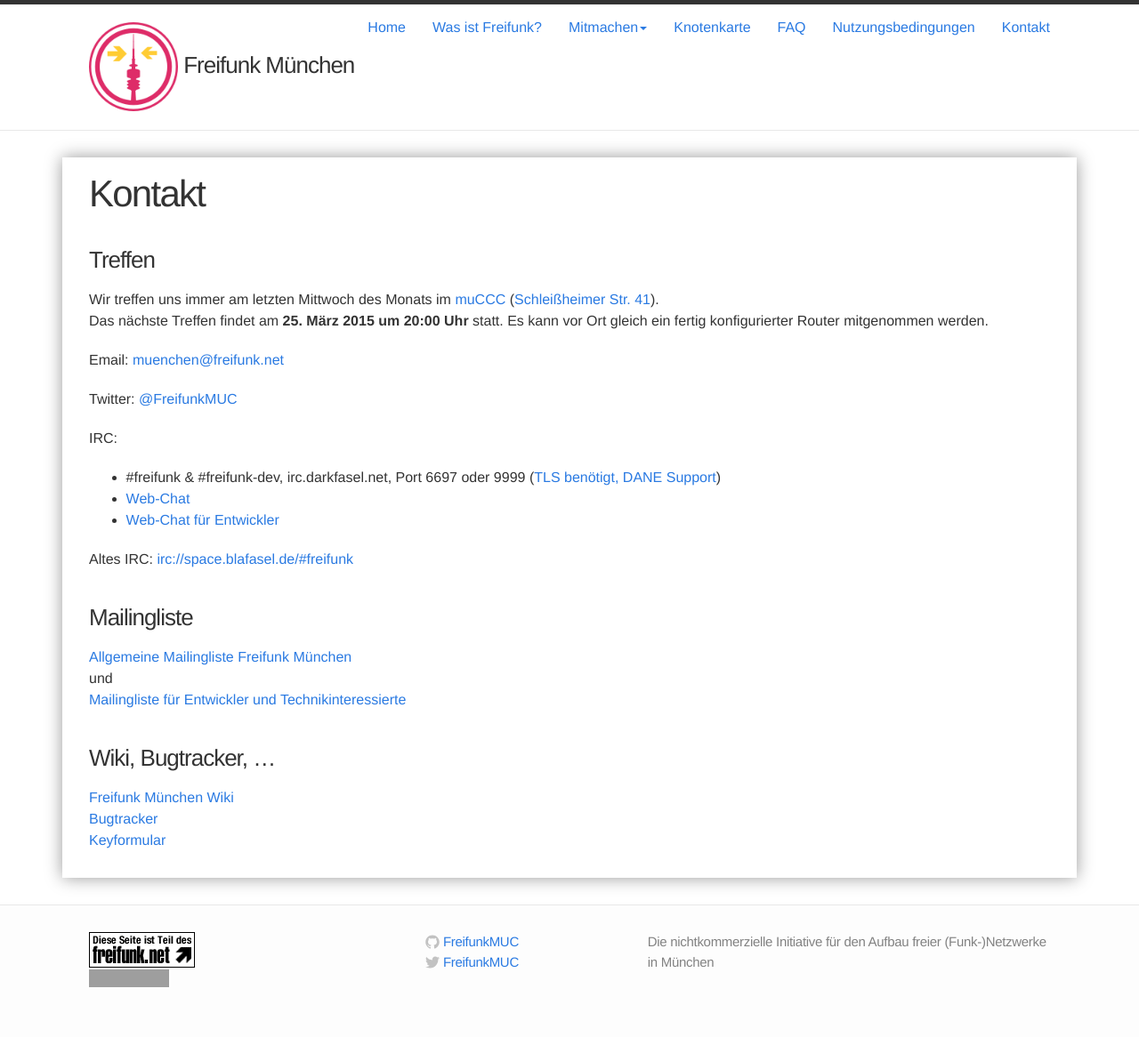
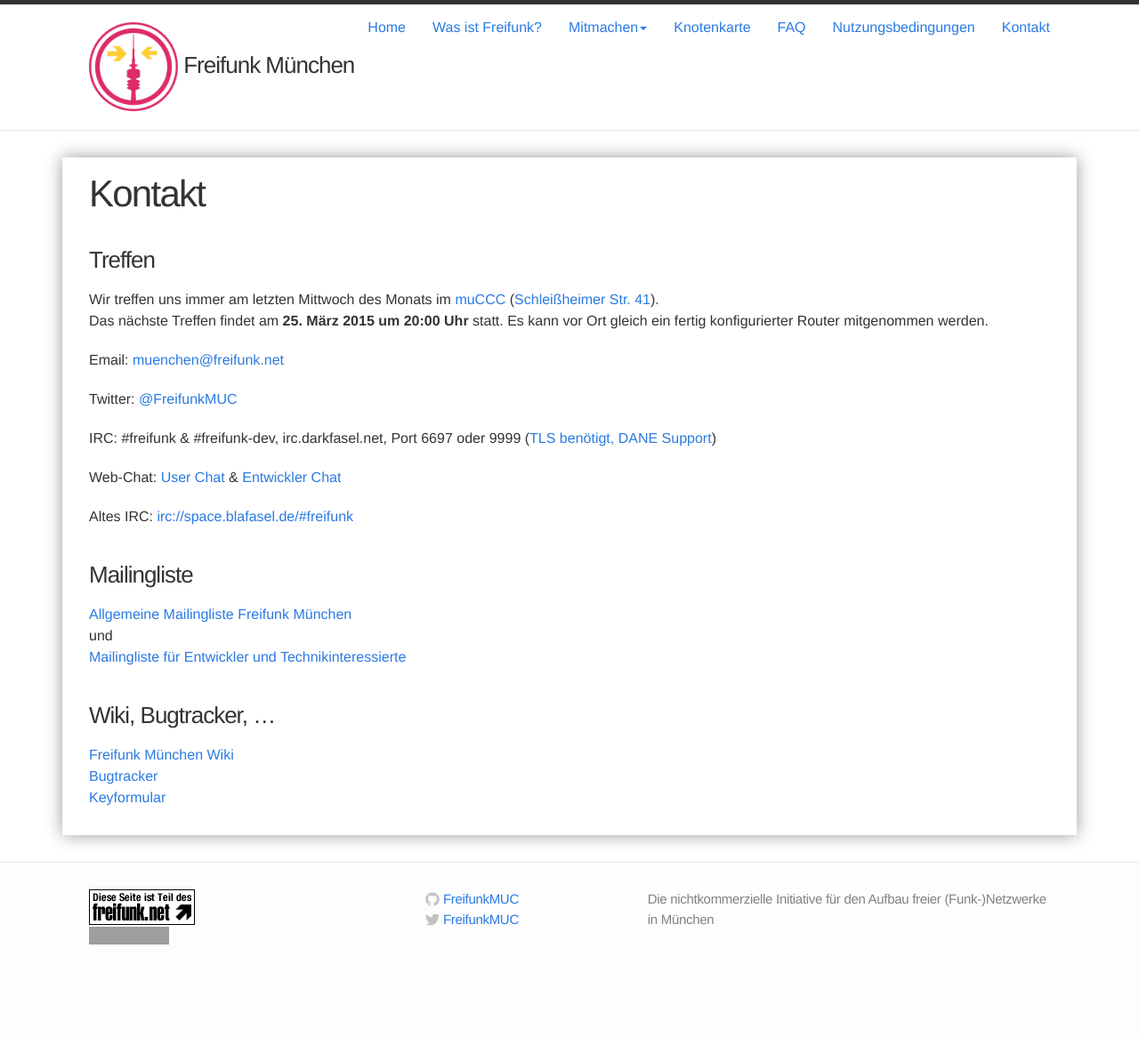
Before and after one commit to freifunkMUC/freifunkmuc.github.io, a Jekyll site: the page built from kontakt.md, in a window 1280 px wide. Shown: the whole page at 89% size. Built offline with Jekyll 4.4.1, drawn with Linux system fonts in a browser that asks for light colours; nearby versions of some CDN libraries; a style sheet for code colours, icons or effects is not loaded; after the commit the page ends 1118 px from its top, so only the background shows below that; grey boxes are pictures that could not be loaded.

Commit message:
This is not really markdown…

```diff
--- a/kontakt.md
+++ b/kontakt.md
@@ -10,10 +10,9 @@ Email: [muenchen@freifunk.net](mailto://muenchen@freifunk.net)
 
 Twitter: [@FreifunkMUC](https://twitter.com/FreifunkMUC)
 
-IRC:
- * #freifunk & #freifunk-dev, irc.darkfasel.net, Port 6697 oder 9999 ([TLS benötigt, DANE Support](http://www.darkfasel.net))
- * [Web-Chat](https://webirc.darkfasel.net/#freifunk)
- * [Web-Chat für Entwickler](https://webirc.darkfasel.net/#freifunk-dev)
+IRC: #freifunk & #freifunk-dev, irc.darkfasel.net, Port 6697 oder 9999 ([TLS benötigt, DANE Support](http://www.darkfasel.net))
+
+Web-Chat: [User Chat](https://webirc.darkfasel.net/#freifunk) & [Entwickler Chat](https://webirc.darkfasel.net/#freifunk-dev)
 
 Altes IRC: [irc://space.blafasel.de/#freifunk](irc://space.blafasel.de/#freifunk)
 
```
